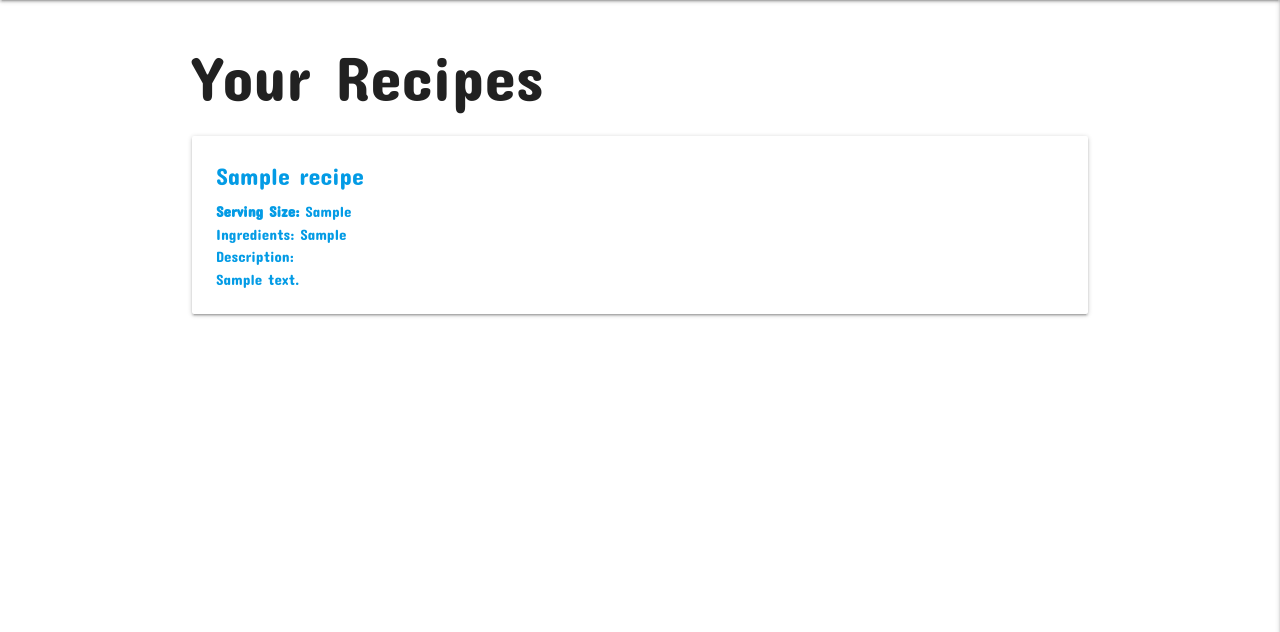
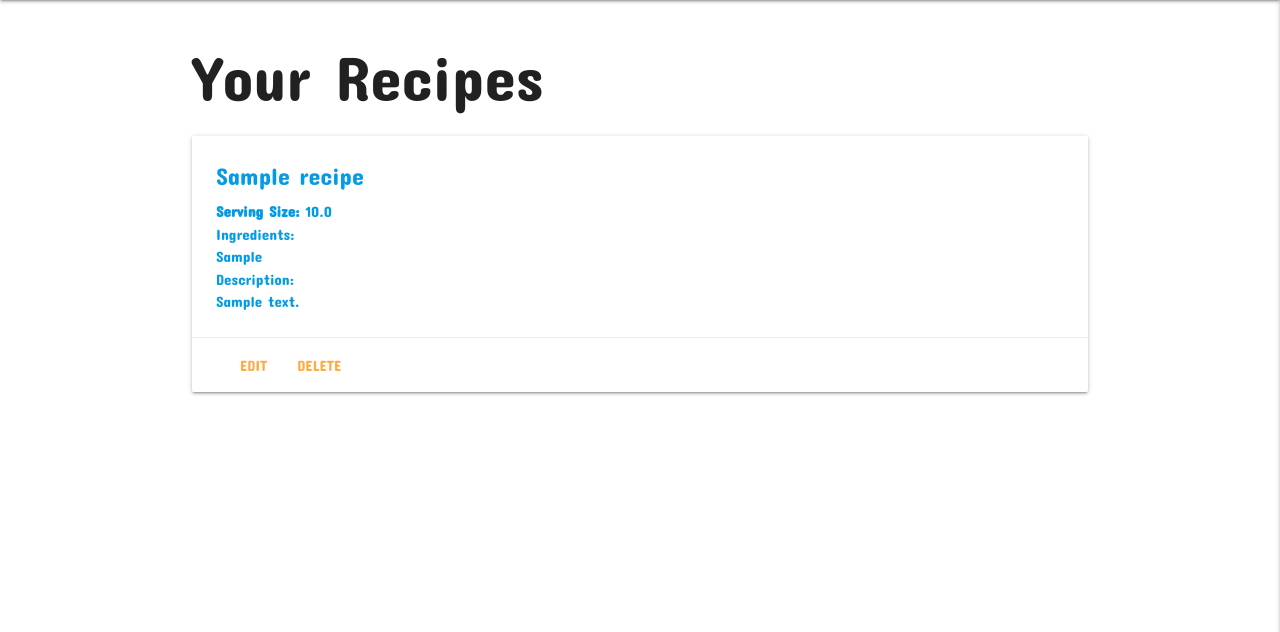
Before and after one commit to jstnliu/proj3nomnomnavigators, a Django app: page /recipes/user/ in a window 1280 px wide. Shown: the part 64-696 px from the top of the page. Run offline with Django 4.2, Linux system fonts and the light colour scheme; a user stored in the database is signed in; tables that the repository leaves empty hold one stand-in row (values such as "Sample post").

```diff
--- a/main_app/admin.py
+++ b/main_app/admin.py
@@ -1,10 +1,10 @@
 from django.contrib import admin
 
 # import
-from .models import Recipe, Review, Dish_Type, Photo
+from .models import Recipe, Review, Photo
 
 # Register your models here.
 admin.site.register(Recipe)
 admin.site.register(Review)
-admin.site.register(Dish_Type)
+# admin.site.register(Dish_Type)
 admin.site.register(Photo)
--- a/main_app/models.py
+++ b/main_app/models.py
@@ -12,17 +12,22 @@ RATINGS = (
 )
 
 # Create your models here.
-class Dish_Type(models.Model):
-    cuisine = models.CharField(max_length = 50)
-    diet = models.CharField(max_length = 50)
+# class Dish_Type(models.Model):
+#     cuisine = models.CharField(max_length = 50)
+#     diet = models.CharField(max_length = 50)
 
-    def __str__(self):
-        return self.name
+#     def __str__(self):
+#         return self.name
 
-    def get_absolute_url(self):
-        return reverse('dish_types_detail', kwargs = {
-            'pk': self.id
-        })
+#     def get_absolute_url(self):
+#         return reverse('dish_types_detail', kwargs = {
+#             'pk': self.id
+#         })
+
+class Nutrient(models.Model):
+    label = models.CharField(max_length=50)
+    quantity = models.FloatField()
+    unit = models.CharField(max_length=10)
 
 # EDAMAM API Model (incomplete)
 # create a model for label
@@ -31,24 +36,36 @@ class Dish_Type(models.Model):
 # in html
     # recipe.nutrition_label.attr
 class Nutrition_Label(models.Model):
-    calories = models.IntegerField()
-    total_fats = models.IntegerField()
-    cholesterol = models.IntegerField()
-    sodium = models.IntegerField()
-    total_carbs = models.IntegerField()
-    protein = models.IntegerField()
+    recipe_uri = models.URLField(default = 'UNKNOWN_RECIPE_URI')
+    yield_value = models.FloatField(default = 1.0)
+    calories = models.FloatField(default = 0.0)
+    total_fats = models.FloatField(default = 0.0)
+    cholesterol = models.FloatField(default = 0.0)
+    sodium = models.FloatField(default = 0.0)
+    total_carbs = models.FloatField(default = 0.0)
+    protein = models.FloatField(default = 0.0)
+    nutrients = models.ManyToManyField(Nutrient)
     user = models.ForeignKey(User, on_delete = models.CASCADE)
+
+    def save(self, *args, **kwargs):
+        # If yield_value is not provided, set it to the serving_size of the associated Recipe
+        if not self.yield_value and self.recipe:
+            self.yield_value = self.recipe.serving_size
+
+        super().save(*args, **kwargs)
+
+    user = models.ForeignKey(User, on_delete=models.CASCADE)
 
 class Recipe(models.Model):
     name = models.CharField(max_length = 75)
-    serving_size = models.CharField(max_length = 75)
+    serving_size = models.FloatField(default = 1.0)
     ingredients = models.TextField(blank = True)
     description = models.TextField()
     directions = models.TextField()
     # One:One relation with Nutrition Label
     nutrition_label = models.OneToOneField(Nutrition_Label, on_delete=models.CASCADE, null=True, blank=True)
     # M:M relation tie-in
-    dish_types = models.ManyToManyField(Dish_Type)
+    # dish_types = models.ManyToManyField(Dish_Type)
     user = models.ForeignKey(User, on_delete = models.CASCADE)
 
     def add_ingredient(self, ingredient):
--- a/main_app/static/css/style.css
+++ b/main_app/static/css/style.css
@@ -32,3 +32,7 @@ nav {
   justify-content:space-between;
   align-items: center;
 }
+
+.border {
+  border: 3px solid black
+}
--- a/main_app/templates/recipes/user.html
+++ b/main_app/templates/recipes/user.html
@@ -9,9 +9,13 @@
       <div class="card-content">
         <span class="card-title">{{ recipe.name }}</span>
         <p><b>Serving Size:</b> {{ recipe.serving_size }}</p>
-        <p>Ingredients: {{ recipe.ingredients }}</p>
+        <p>Ingredients: {{ recipe.ingredients|linebreaks }}</p>
         <p>Description: {{ recipe.description|linebreaks }}</p>
-      </div>
+    </div>
+    <div class="card-action">
+        <a href="{% url 'recipes_update' recipe.id %}">Edit</a>
+        <a href="{% url 'recipes_delete' recipe.id %}">Delete</a>
+    </div>
     </div>
   </a>
 {% endfor %}
--- a/main_app/views.py
+++ b/main_app/views.py
@@ -3,6 +3,7 @@ import boto3
 import os
 import requests
 import json
+from django.http import HttpResponseBadRequest
 from django.shortcuts import render, redirect
 from django.views.generic.edit import CreateView, UpdateView, DeleteView
 from django.views.generic import ListView, DetailView
@@ -14,7 +15,7 @@ from django.contrib.auth.decorators import login_required
 # Import the mixin for class-based views
 from django.contrib.auth.mixins import LoginRequiredMixin
 # models imports
-from .models import Recipe, Dish_Type, Photo
+from .models import Recipe, Nutrition_Label, Photo, Nutrient
 from .forms import ReviewForm
 
 # home view
@@ -170,20 +171,89 @@ def add_photo(request, recipe_id):
     return redirect('detail', recipe_id = recipe_id)
 
 def label_create(request, recipe_id):
-# work on feeding actual food ing into payload
-    recipe = Recipe.objects.get(id = recipe_id)
+    recipe = Recipe.objects.get(id=recipe_id)
+
+    # Check if the recipe already has a nutrition label
+    if recipe.nutrition_label:
+        # If it does, update the existing nutrition label
+        nutrition_label = recipe.nutrition_label
+    else:
+        # If not, create a new nutrition label
+        nutrition_label = Nutrition_Label()
+
     ingredients_list = recipe.get_ingredients_list()
     url = "https://api.edamam.com/api/nutrition-details?app_key=fa795efd1a20b3360e47f10934c667ab&app_id=27c6d9ed"
 
     payload = json.dumps({
-    "title": f"{recipe.name}",
-    "ingr": ingredients_list,
+        "title": f"{recipe.name}",
+        "ingr": ingredients_list,
     })
     headers = {
-    'Content-Type': 'application/json'
+        'Content-Type': 'application/json'
     }
-# send response to detail.html
+
+    # Send request to Edamam API
     response = requests.request("POST", url, headers=headers, data=payload)
 
-    print(response.text)
-    return redirect('detail', recipe_id = recipe_id)
+    if response.status_code == 200:
+        # Parse the response and update Nutrition_Label instance
+        nutrition_data = json.loads(response.text)
+
+        nutrition_label.yield_value = nutrition_data.get('yield', 1.0)
+        nutrition_label.calories = nutrition_data['calories']
+        nutrition_label.total_fats = nutrition_data.get('total_fats', 0.0)
+        nutrition_label.cholesterol = nutrition_data.get('cholesterol', 0.0)
+        nutrition_label.sodium = nutrition_data.get('sodium', 0.0)
+        nutrition_label.total_carbs = nutrition_data.get('total_carbs', 0.0)
+        nutrition_label.protein = nutrition_data.get('protein', 0.0)
+        # Update or create nutrients
+        nutrients = nutrition_data.get('totalNutrients', {})
+        nutrition_label.user = request.user
+        nutrition_label.save()
+
+        # Associate the Nutrition_Label with the Recipe
+        recipe.nutrition_label = nutrition_label
+        recipe.save()
+
+        # Associate nutrients with Nutrition_Label
+        for nutrient_label, nutrient_data in nutrients.items():
+            nutrient, created = Nutrient.objects.get_or_create(
+                label=nutrient_label,
+                defaults={'quantity': nutrient_data.get('quantity', 0.0), 'unit': nutrient_data.get('unit', '')}
+            )
+            nutrition_label.nutrients.add(nutrient)
+
+    else:
+        # If the API request is not successful, return a bad request response
+        return HttpResponseBadRequest(response.text)
+
+    return redirect('detail', recipe_id=recipe_id)
+# # work on feeding actual food ing into payload
+#     recipe = Recipe.objects.get(id = recipe_id)
+#     ingredients_list = recipe.get_ingredients_list()
+#     url = "https://api.edamam.com/api/nutrition-details?app_key=fa795efd1a20b3360e47f10934c667ab&app_id=27c6d9ed"
+
+#     payload = json.dumps({
+#     "title": f"{recipe.name}",
+#     "ingr": ingredients_list,
+#     })
+#     headers = {
+#     'Content-Type': 'application/json'
+#     }
+# # send response to detail.html
+#     response = requests.request("POST", url, headers=headers, data=payload)
+
+#     if response.status_code == 200:
+#             # Parse the response and create a Nutrition_Label instance
+#             nutrition_data = json.loads(response.text)
+#             nutrition_label = Nutrition_Label.objects.create(
+#                 calories=nutrition_data['calories'],
+#                 # Add other fields based on your JSON structure
+#                 user=request.user  # or whatever logic you use to get the user
+#             )
+#             # Associate the Nutrition_Label with the Recipe
+#             recipe.nutrition_label = nutrition_label
+#             recipe.save()
+
+#     print(response.text)
+#     return redirect('detail', recipe_id = recipe_id)
```
Also changed, not shown: main_app/templates/recipes/detail.html (+7 -0 lines), main_app/templates/recipes/index.html (+6 -4 lines), main_app/migrations/0002_remove_recipe_dish_types_delete_dish_type.py (added), main_app/migrations/0003_nutrient_remove_nutrition_label_cholesterol_and_more.py (added), main_app/migrations/0004_nutrition_label_cholesterol_nutrition_label_protein_and_more.py (added), main_app/migrations/0005_alter_nutrition_label_yield_value.py (added), main_app/migrations/0006_alter_nutrition_label_calories_and_more.py (added).
